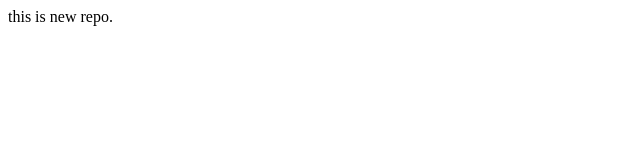
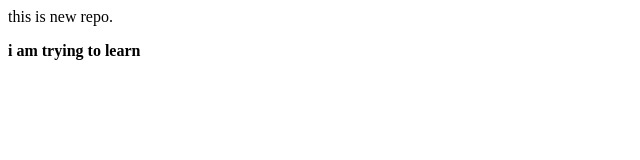
Before and after one commit to abhilasha-apni/localrepo, a plain HTML site: page index.html in a window 1280 px wide. Shown: the whole page, without its empty margins (0-640 px from the left). Drawn offline with Linux system fonts and the light colour scheme.

Commit message:
add new things

```diff
--- a/index.html
+++ b/index.html
@@ -1 +1,2 @@
 <p> this is new repo.</p>
+<b>i am trying to learn</b>
```
